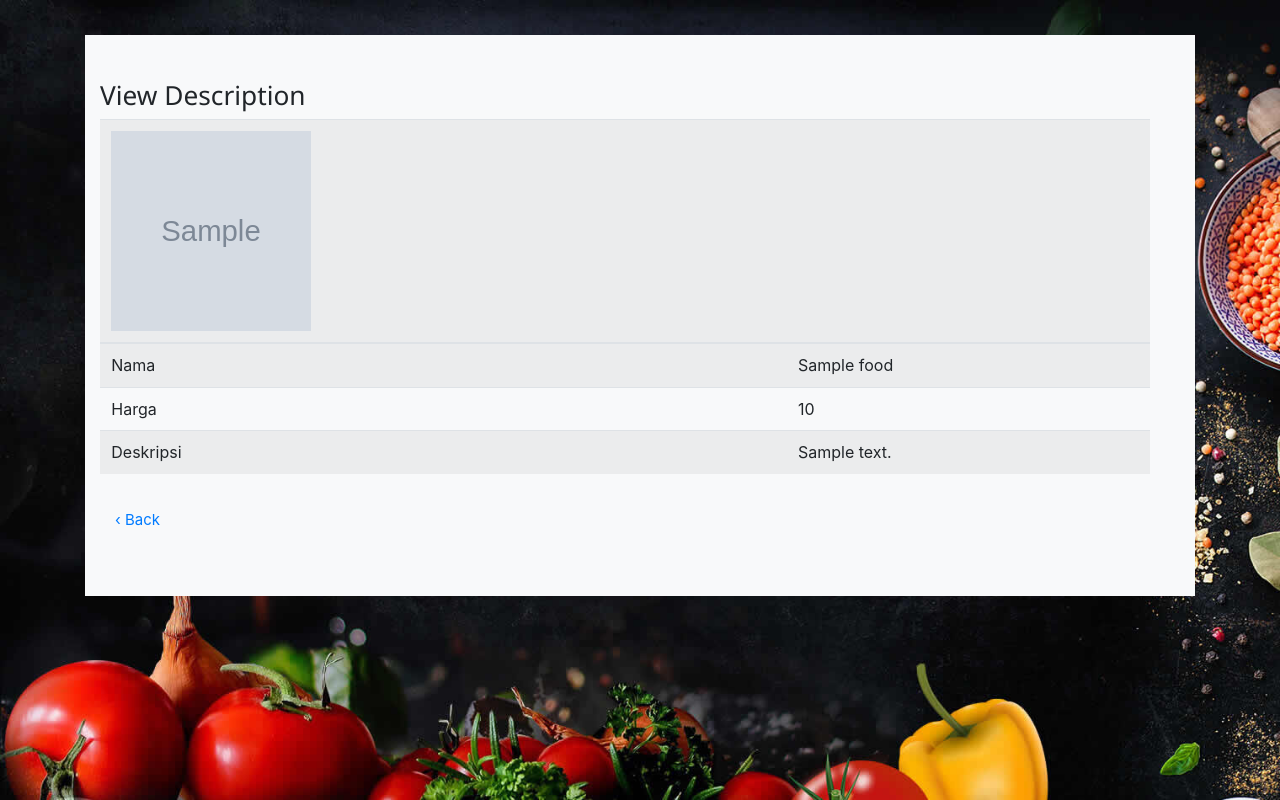
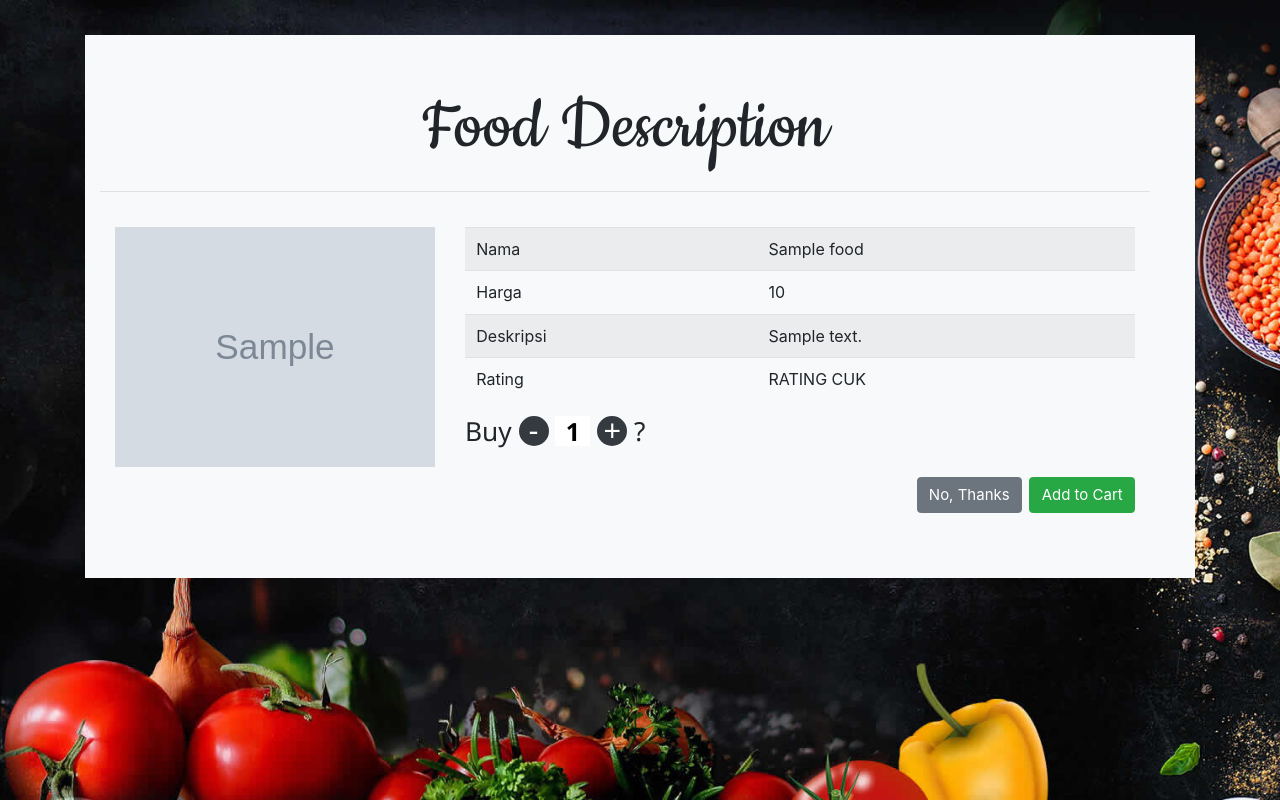
Before and after one commit to AkimotoS04/foods, a CodeIgniter app: page /foodies/index.php/foods/details?id=1 in a window 1280 px wide. Shown: the part 68-868 px from the top of the page. Run offline with CodeIgniter, Linux system fonts and the light colour scheme; tables that the repository leaves empty or names only in its code hold one stand-in row (values such as "Sample post"); grey boxes marked "Sample" are stand-in pictures; some libraries are stand-ins or nearby versions.

Commit message:
view menu

```diff
--- a/application/views/foods/view_menu.php
+++ b/application/views/foods/view_menu.php
@@ -1,22 +1,22 @@
 <?php
 	foreach($foods as $pro){
 ?>
-
 <div class="container pt-5 pr-5 pb-5 bg-light mt-3 mb-3 w3-animate-zoom">
-
-        <h3>View Description</h3>
-
-        <table class ="table table-hover table-striped">
-            <td>
+    <h1 class="text-center fs-home-logo">Food Description</h1>
+    <hr>
+    <div class="container">
+        <div class="row">
+            <div class="col-md-4 text-center">
                 <?php
                     if ($pro['image'] !== null) {
-                echo "<img class='zoom' width = '200' height = '200' src='".base_url().$pro['image']."'>";
+                        echo "<img class='img-fluid' src='".base_url().$pro['image']."'>";
                     }else{
-                echo "<img class='zoom' width = '200' height = '200' src='".base_url().'assets/images/default.png'."'>";
+                        echo "<img class='img-fluid' src='".base_url().'assets/images/default.png'."'>";
                     }
                 ?>
-            </td>
-            <td>
+            </div>
+            <div class="col-md-8">
+                <table class ="table table-hover table-striped">
                     <tbody>
                         <tr>
                             <td>Nama</td>
@@ -30,22 +30,38 @@
                             <td>Deskripsi</td>
                             <td><?php  echo $pro['description']; ?></td>
                         </tr>
+                        <tr>
+                            <td>Rating</td>
+                            <td>RATING CUK</td>
+                        </tr>
                     </tbody>
-                    </td>
                 </table>
+                <form method='POST' action='<?php echo base_url('/foods/add_to_cart'); ?>' enctype='multipart/form-data'>
+                    <h3>Buy
+                    <span class="qty">
+                        <span class="minus bg-dark qty-minus">-</span>
+                        <input class="count" type="number" value="1" name="qty" style="border: 0;width: 2%;" readonly>
+                        <span class="plus bg-dark qty-plus">+</span>
+                    </span>
+                    ?</h3>
 
-
-        <div class="container">
-            <div class="row">
-              <div class="col">
-                <a href=<?php echo base_url('foods/index');?> class="previous bg-black">&#8249; Back</a>
+                    <input type='hidden' name='id' value="<?php echo $pro['id'] ?>">
+                    <br>
+                    <button type='submit' name='submit' class='btn btn-success float-right'>Add to Cart</button>
+                    <a href="<?php echo base_url("/foods");?>" class='btn btn-secondary float-right mx-2'>No, Thanks</a>
+                </form>
+            <div>
         </div>
-
+    <?php } ?>
     </div>
 </div>
 
-    </div>
 
-
-
-<?php } ?>
+<script>
+    $(document).on('click', '.qty-plus', function () {
+		$(this).prev().val(+$(this).prev().val() + 1);
+	});
+	$(document).on('click', '.qty-minus', function () {
+		if ($(this).next().val() > 1) $(this).next().val(+$(this).next().val() - 1);
+	});
+</script>
```
Lines whose indentation alone changed are shown as unchanged.
